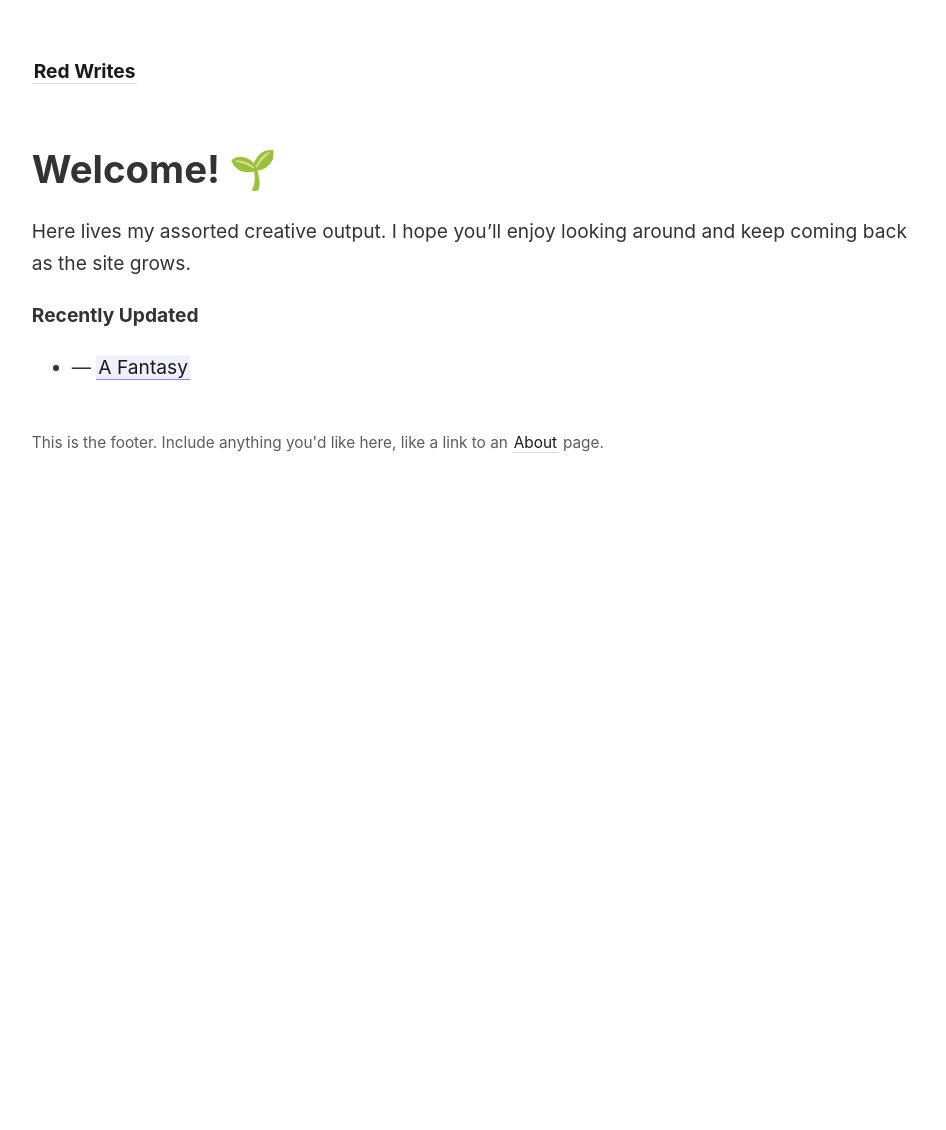
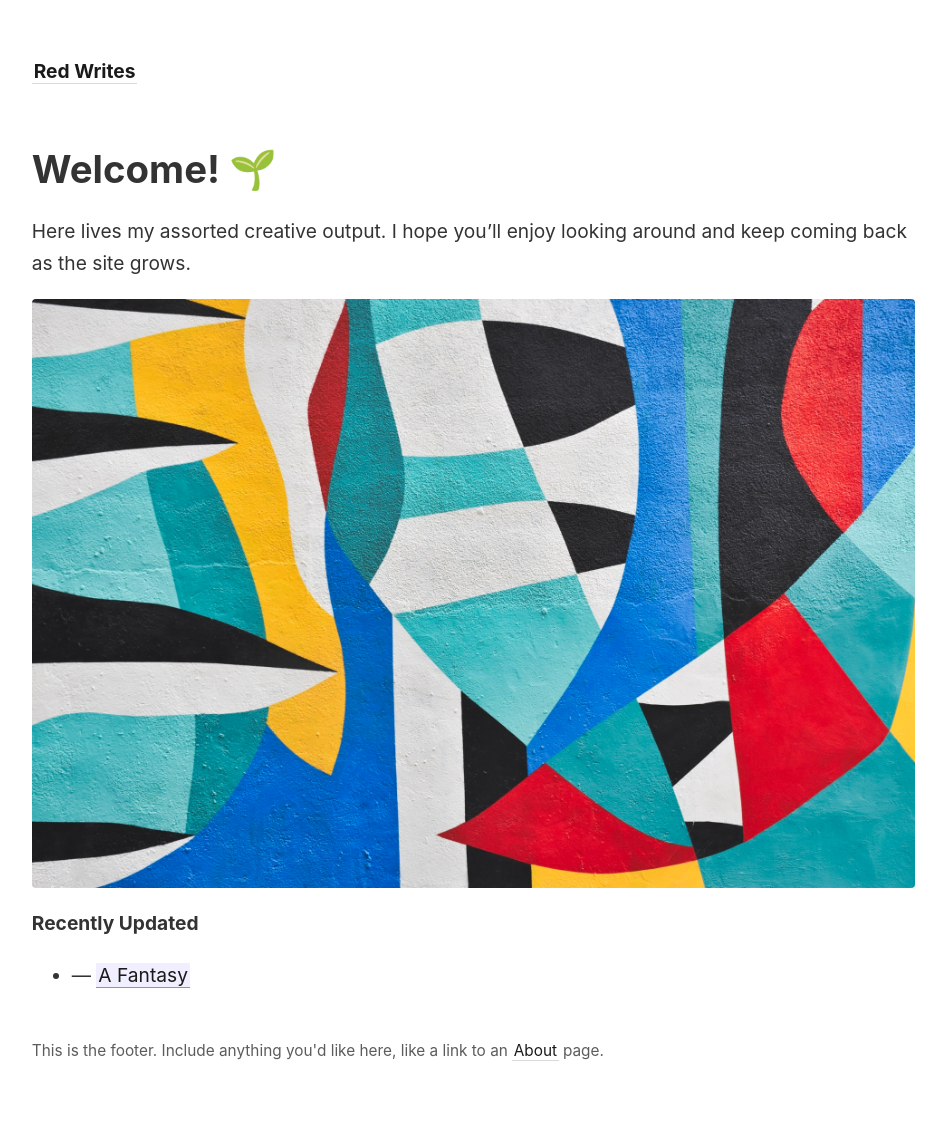
Before and after one commit to radboy-mccoy/digital-garden-take2, a Jekyll site: the page built from _pages/index.md, in a window 1280 px wide. Shown: the whole page, without its empty margins (45-991 px from the left). Built offline with Jekyll 4.4.1, drawn with Linux system fonts in a browser that asks for light colours; before the commit the page ends 900 px from its top, so only the background shows below that.

Commit message:
Add image to homepage

```diff
--- a/_pages/index.md
+++ b/_pages/index.md
@@ -8,6 +8,8 @@ permalink: /
 # Welcome! 🌱
 
 Here lives my assorted creative output. I hope you'll enjoy looking around and keep coming back as the site grows.
+
+<img src="{{ site.baseurl }}/assets/image.jpg"/>
 
 <strong>Recently Updated</strong>
 
```
